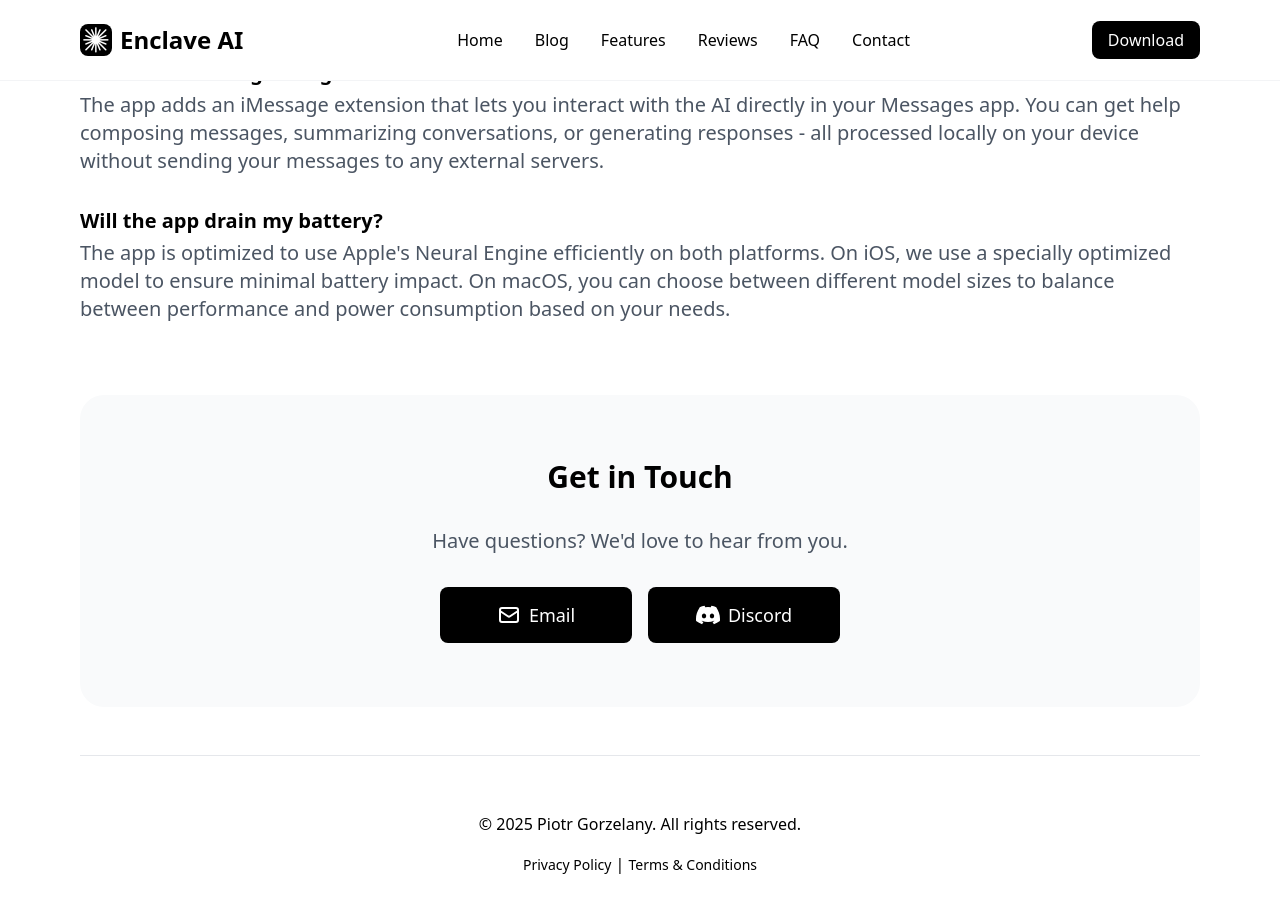
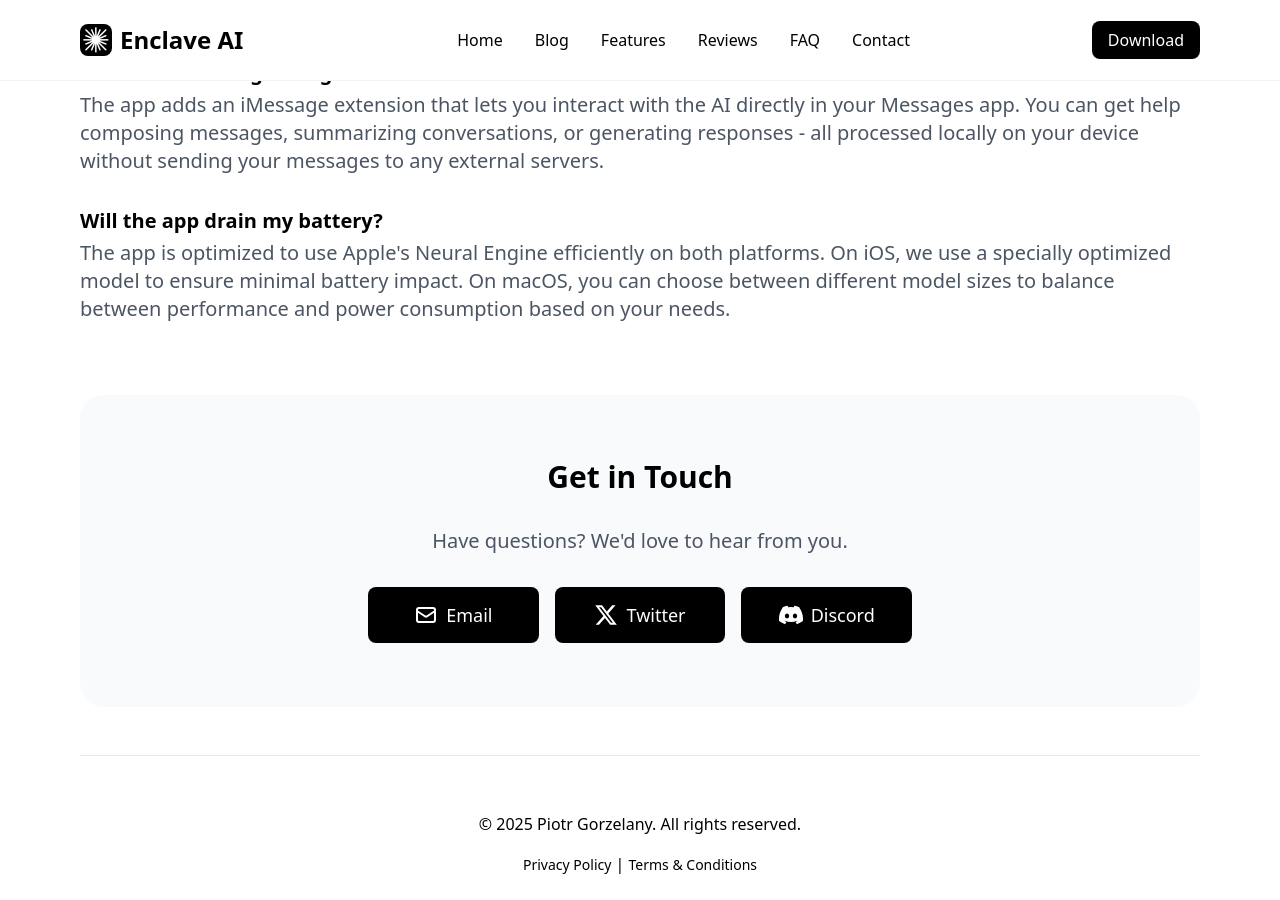
Before and after one commit to pgorzelany/EnclaveAI-Website, a Jekyll site: the page built from index.html, in a window 1280 px wide and 900 px high, scrolled down 6272 px. Built offline with Jekyll 4.4.1, drawn with Linux system fonts in a browser that asks for light colours; nearby versions of some CDN libraries.

Commit message:
Added X to the contact list

```diff
--- a/index.html
+++ b/index.html
@@ -106,6 +106,15 @@ title: Home
                 </svg>
                 Email
             </a>
+            <a href="https://twitter.com/{{ site.twitter.username }}"
+               class="inline-flex items-center justify-center bg-black text-white px-8 h-14 rounded-lg hover:bg-gray-800 transition duration-200 text-lg w-48"
+               target="_blank"
+               rel="noopener noreferrer">
+                <svg class="w-6 h-6 mr-2" fill="currentColor" viewBox="0 0 24 24">
+                    <path d="M18.244 2.25h3.308l-7.227 8.26 8.502 11.24H16.17l-5.214-6.817L4.99 21.75H1.68l7.73-8.835L1.254 2.25H8.08l4.713 6.231zm-1.161 17.52h1.833L7.084 4.126H5.117z"/>
+                </svg>
+                Twitter
+            </a>
             <a href="{{ site.discord_url }}"
                class="inline-flex items-center justify-center bg-black text-white px-8 h-14 rounded-lg hover:bg-gray-800 transition duration-200 text-lg w-48">
                 <svg class="w-6 h-6 mr-2" fill="currentColor" viewBox="0 0 24 24">
```
